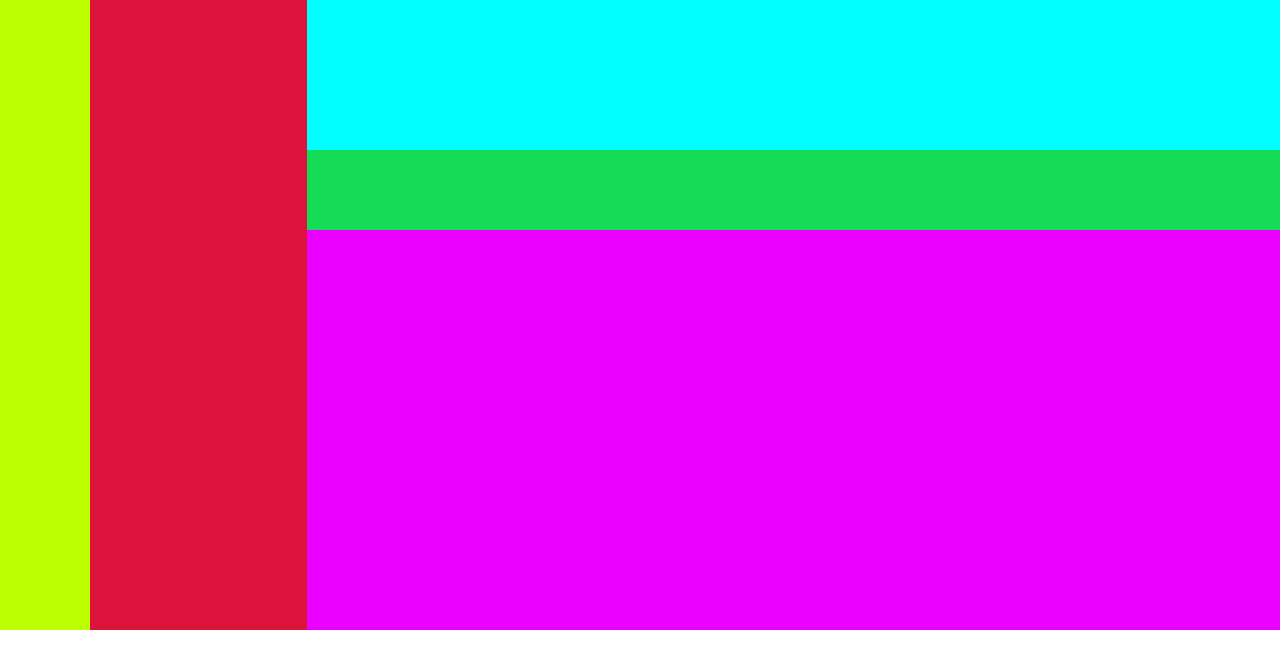
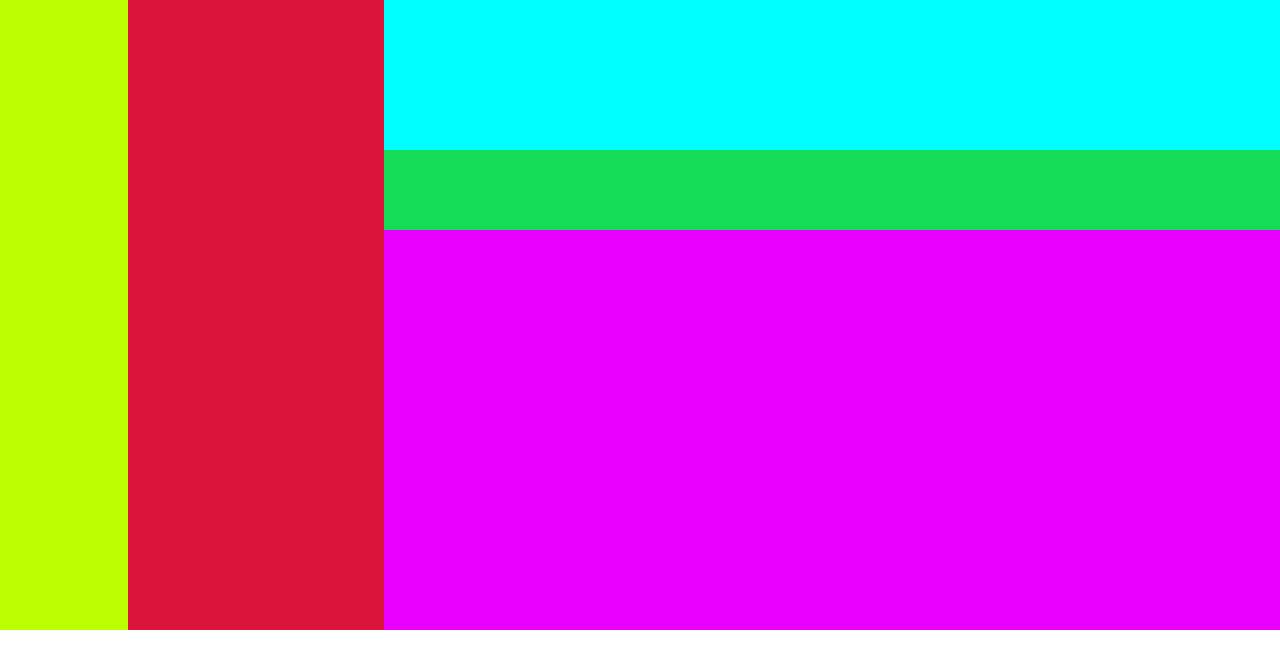
Before and after one commit to Zaibi727/Collection-of-Designs, a React (Create React App) app: page / in a window 1280 px wide. Shown: the top 668 px of the page. Built offline with nearby package versions, Linux system fonts and the light colour scheme.

Commit message:
Update screen.module.css

```diff
--- a/src/components/ScreenStructure/screen.module.css
+++ b/src/components/ScreenStructure/screen.module.css
@@ -1,16 +1,17 @@
 .screenWrapper{
-    display: grid;
-    grid-template-columns: 7% 17% 76%;
+    display: flex;
       width: 100%;
       height: 100%;
   }
   .sideBar{
   background-color: rgb(187, 255, 0);
   width: 100%;
+  max-width: 10%;
   }
   .sideNavBar{
      background-color: crimson;
      width: 100%;
+     max-width: 20%;
   }
   .displayArea{
       background-color: rgb(20, 220, 87);
```
Lines whose indentation alone changed are shown as unchanged.
